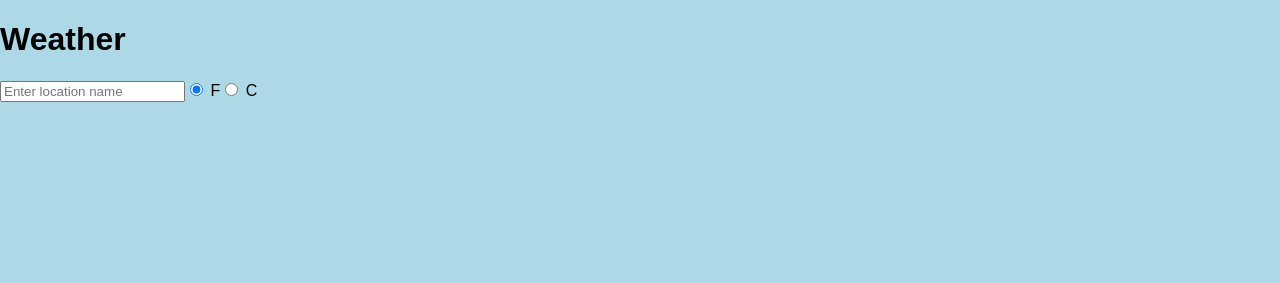
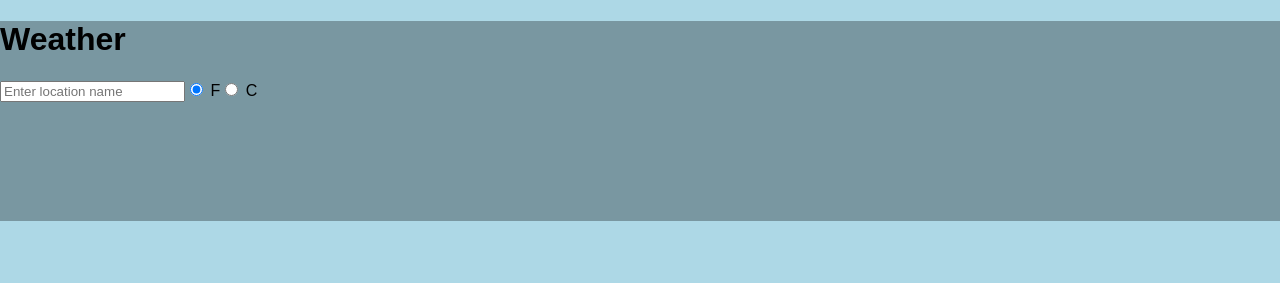
Before and after one commit to djsaun/React-Weather, a React app: page / in a window 1280 px wide. Built offline with nearby package versions, Linux system fonts and the light colour scheme.

Commit message:
Adding styling to header section

```diff
--- a/src/components/Header.js
+++ b/src/components/Header.js
@@ -13,8 +13,10 @@ class Header extends Component {
 
     return (
       <div className="location-header" style={mapStyle}>
-        <h1>Weather</h1>
-        <LocationForm fetchLocationData={this.props.fetchLocationData} updateUnitPreference={this.props.updateUnitPreference} getPlace={this.props.getPlace} unit={this.props.unit} displayName={this.props.displayName} />
+        <div className="header-content">
+          <h1>Weather</h1>
+          <LocationForm fetchLocationData={this.props.fetchLocationData} updateUnitPreference={this.props.updateUnitPreference} getPlace={this.props.getPlace} unit={this.props.unit} displayName={this.props.displayName} />
+        </div>
       </div>
     )
   }
--- a/src/components/LocationForm.js
+++ b/src/components/LocationForm.js
@@ -14,13 +14,11 @@ class LocationForm extends Component {
   render() {
 
     return (
-      <div className="location-header">
-        <form className="location-form" onSubmit={(e) => this.getWeather(e)}>
-          <input ref={(input) => this.location = input} type="text" placeholder="Enter location name" required />
-          <input ref={(input) => this.unit = input} onChange={this.props.updateUnitPreference} name="unit" type="radio" value="F" defaultChecked /> F
-          <input ref={(input) => this.unit = input} onChange={this.props.updateUnitPreference} name="unit" type="radio" value="C" /> C
-        </form>
-      </div>
+      <form className="location-form" onSubmit={(e) => this.getWeather(e)}>
+        <input ref={(input) => this.location = input} type="text" placeholder="Enter location name" required />
+        <input ref={(input) => this.unit = input} onChange={this.props.updateUnitPreference} name="unit" type="radio" value="F" defaultChecked /> F
+        <input ref={(input) => this.unit = input} onChange={this.props.updateUnitPreference} name="unit" type="radio" value="C" /> C
+      </form>
     )
   }
 }
--- a/src/styles/App.css
+++ b/src/styles/App.css
@@ -8,8 +8,26 @@ body {
 }
 
 .location-header {
+  position: relative;
   height: 200px;
   background-position: center;
   background-repeat: no-repeat;
   background-size: cover;
+
+  &::before {
+    position: absolute;
+    top: 0;
+    bottom: 0;
+    left: 0;
+    right: 0;
+    width: 100%;
+    height: 100%;
+    content: '';
+    background: rgba(0,0,0,.3);
+  }
+
+  .header-content {
+    position: relative;
+    z-index: 1;
+  }
 }
```
